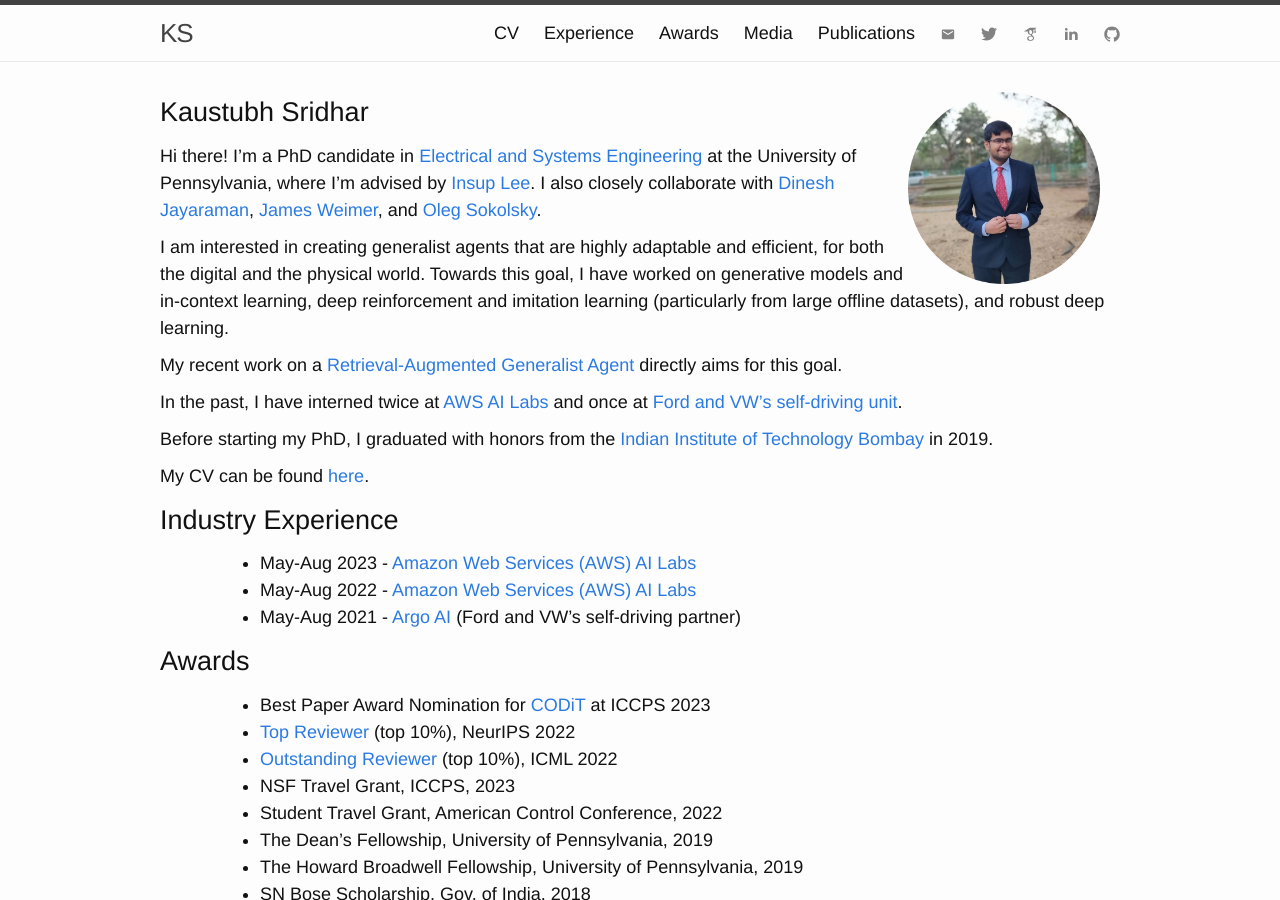
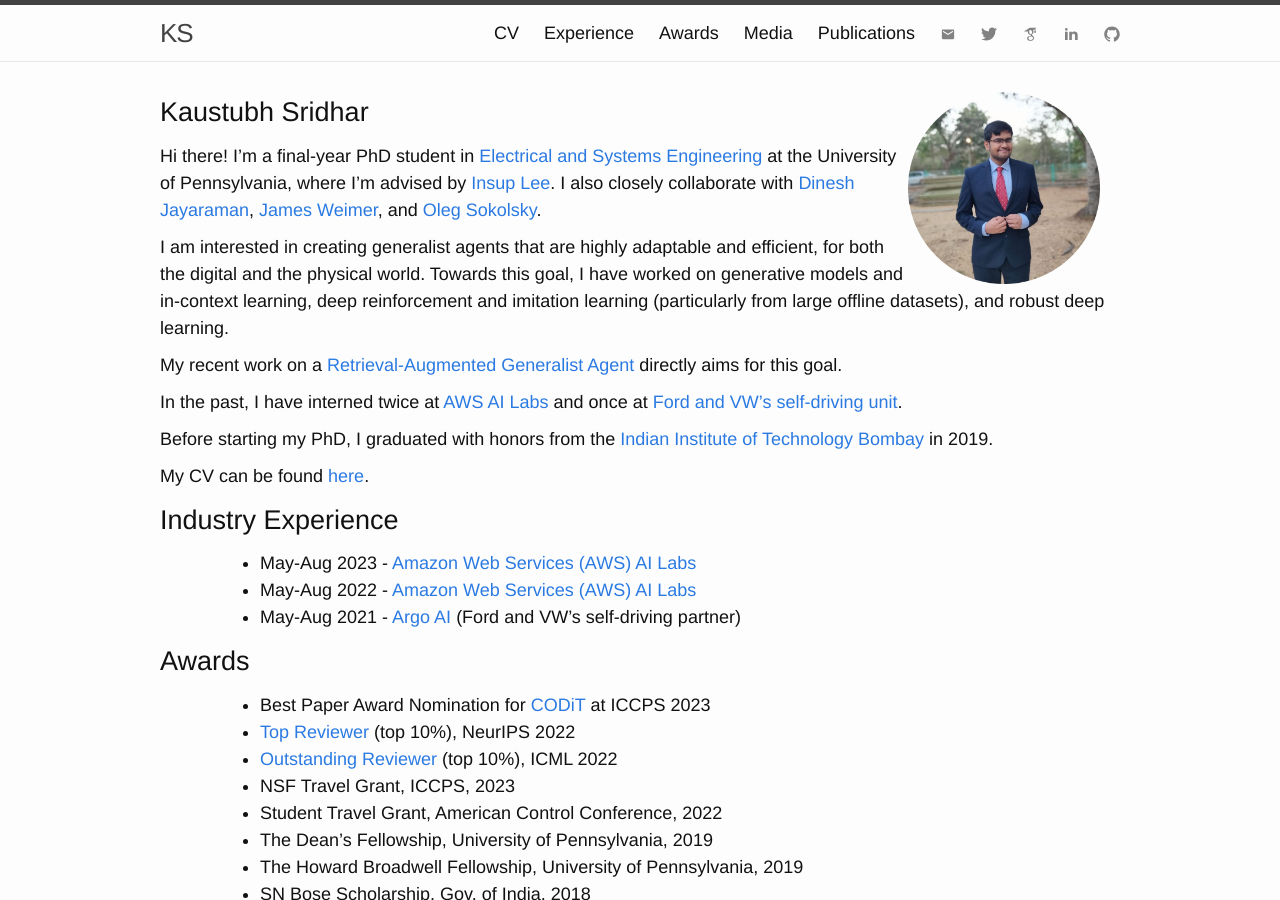
Before and after one commit to kaustubhsridhar/kaustubhsridhar.github.io, a Jekyll site: the page built from index.md, in a window 1280 px wide and 900 px high. Built offline with Jekyll 4.4.1, drawn with Linux system fonts in a browser that asks for light colours; nearby versions of some CDN libraries.

Commit message:
Update index.md

```diff
--- a/index.md
+++ b/index.md
@@ -8,7 +8,7 @@ permalink: /
 
 <h1 id="hi">Kaustubh Sridhar</h1>
 
-Hi there! I'm a PhD candidate in <a href="https://www.ese.upenn.edu/">Electrical and Systems Engineering</a> at the University of Pennsylvania, where I'm advised by <a href="https://www.cis.upenn.edu/~lee/home/index.shtml">Insup Lee</a>. I also closely collaborate with <a href="https://www.seas.upenn.edu/~dineshj/">Dinesh Jayaraman</a>, <a href="https://www.seas.upenn.edu/~weimerj">James Weimer</a>, and <a href="https://www.cis.upenn.edu/~sokolsky/">Oleg Sokolsky</a>.
+Hi there! I'm a final-year PhD student in <a href="https://www.ese.upenn.edu/">Electrical and Systems Engineering</a> at the University of Pennsylvania, where I'm advised by <a href="https://www.cis.upenn.edu/~lee/home/index.shtml">Insup Lee</a>. I also closely collaborate with <a href="https://www.seas.upenn.edu/~dineshj/">Dinesh Jayaraman</a>, <a href="https://www.seas.upenn.edu/~weimerj">James Weimer</a>, and <a href="https://www.cis.upenn.edu/~sokolsky/">Oleg Sokolsky</a>.
 
 I am interested in creating generalist agents that are highly adaptable and efficient, for both the digital and the physical world. Towards this goal, I have worked on generative models and in-context learning, deep reinforcement and imitation learning (particularly from large offline datasets), and robust deep learning.
 
```
